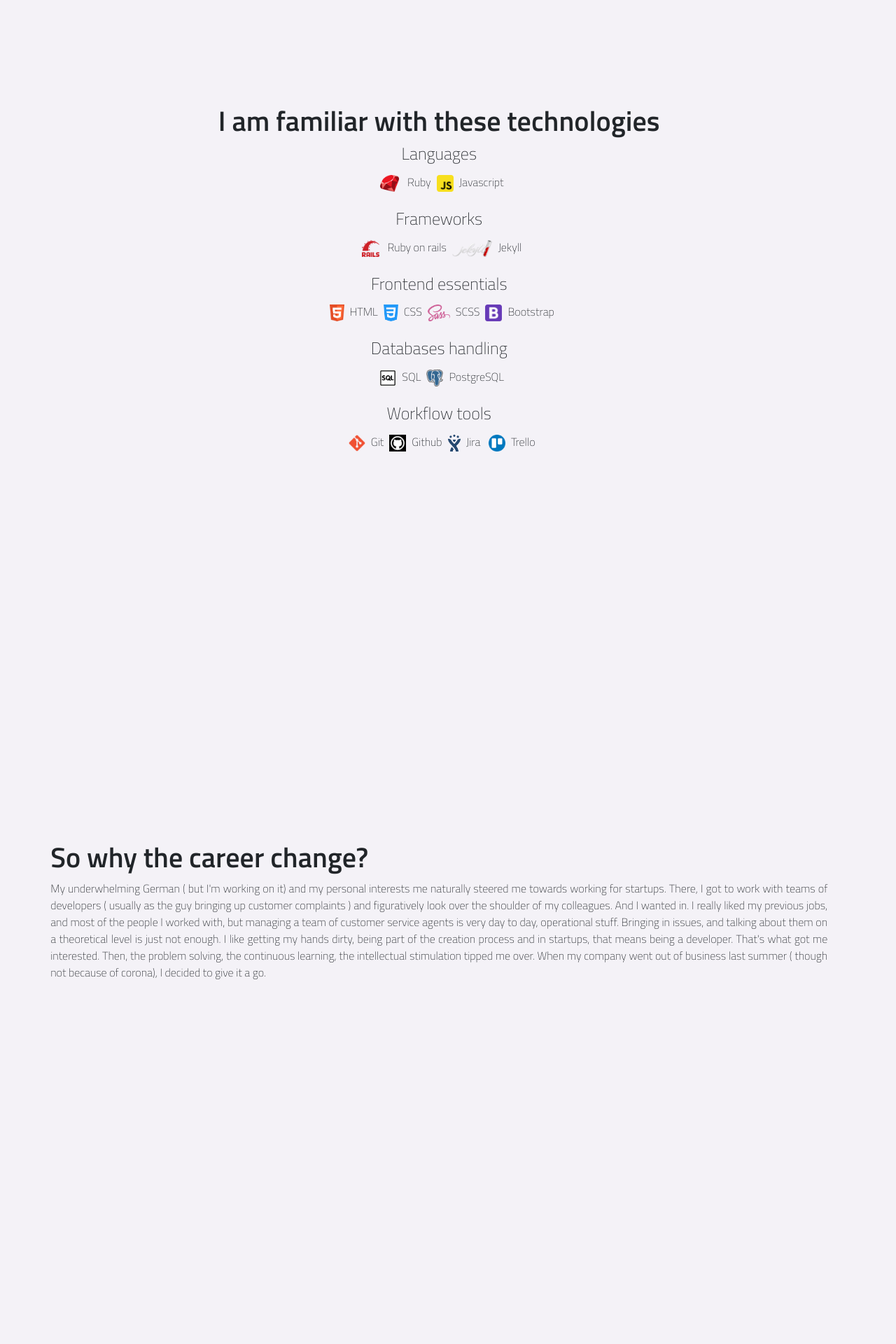
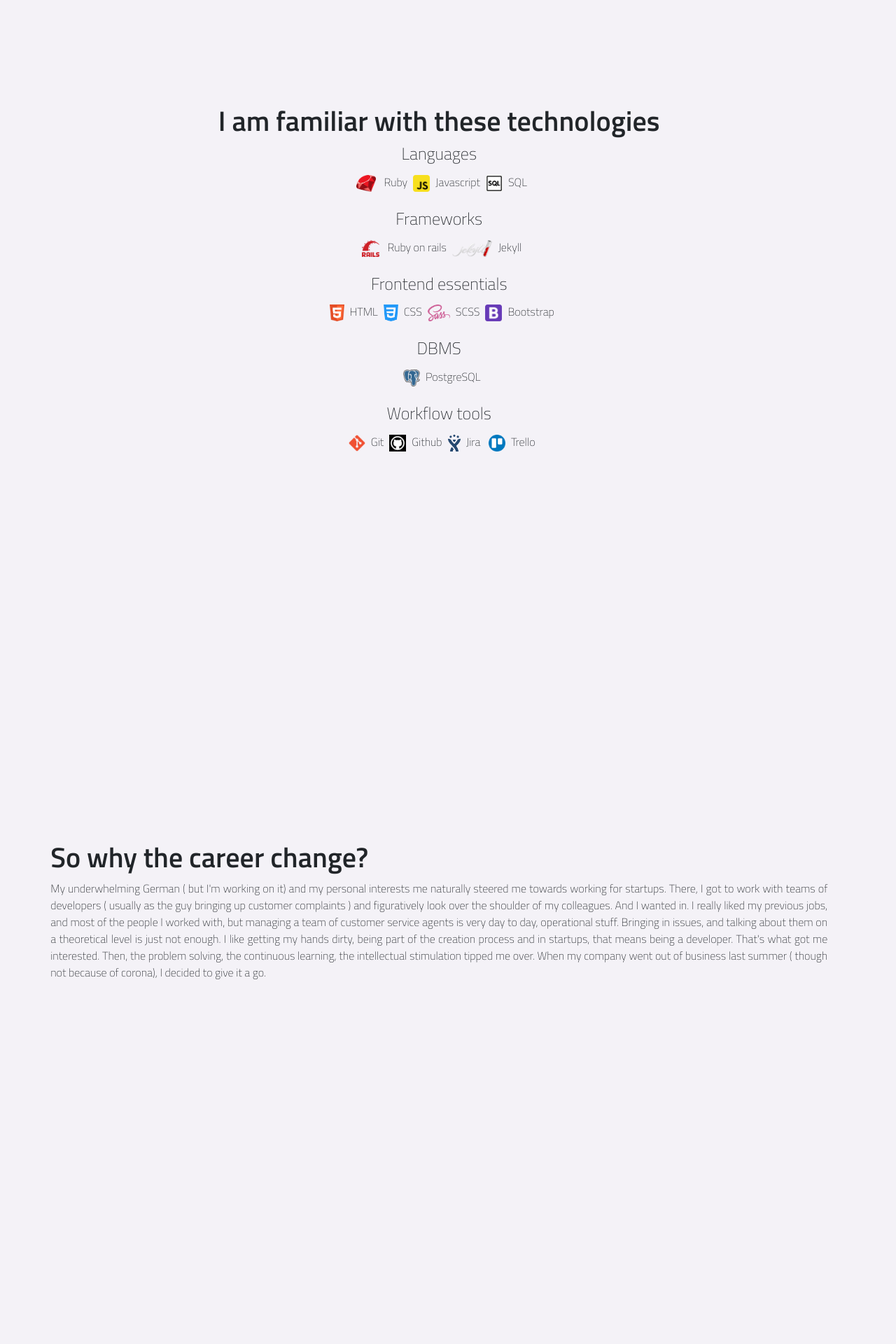
Before and after one commit to louisaude/portfoliolouis, a Jekyll site: the page built from index.html, in a window 1280 px wide. Shown: the part 1841-3761 px from the top of the page at 70% size. Built offline with Jekyll 4.4.1, drawn with Linux system fonts in a browser that asks for light colours; some web fonts are replaced; some of the changed text lies outside the part shown.

Commit message:
tweaked tech section

```diff
--- a/assets/css/projects.scss
+++ b/assets/css/projects.scss
@@ -1,3 +1,15 @@
+.titlebox {
+  display: flex;
+  flex-direction: column;
+  height: 100vh;
+  justify-content: center;
+  text-align: center;
+  .projectbox {
+    height: auto;
+  }
+}
+
+
 .projectbox {
   display: flex;
   flex-direction: row;
--- a/index.html
+++ b/index.html
@@ -24,13 +24,13 @@ layout: page
     <div class="container techs">
       <h1>I am familiar with these technologies</h1>
       <h4>Languages</h4>
-      <p><img src="assets/logos/ruby.png" alt="rails" class="icon"> Ruby<img src="assets/logos/javascript.png" class="icon">Javascript</p>
+      <p><img src="assets/logos/ruby.png" alt="rails" class="icon"> Ruby<img src="assets/logos/javascript.png" class="icon">Javascript<img src="assets/logos/sql.jpeg" class="icon">SQL</p>
       <h4>Frameworks</h4>
       <p><img src="assets/logos/rails.png" class="icon"> Ruby on rails<img src="assets/logos/jekyll.png" class="icon">Jekyll </p>
       <h4>Frontend essentials</h4>
       <p><img src="assets/logos/html.png" class="icon">HTML<img src="assets/logos/css.png" class="icon">CSS<img src="assets/logos/sass.png" class="icon">SCSS<img src="assets/logos/bootstrap.png" alt="Bootstrap" class="icon">Bootstrap</p>
-      <h4>Databases handling</h4>
-      <p><img src="assets/logos/sql.jpeg" class="icon">SQL<img src="assets/logos/potgresql.png" class="icon">PostgreSQL</p>
+      <h4>DBMS</h4>
+      <p><img src="assets/logos/potgresql.png" class="icon">PostgreSQL</p>
       <h4>Workflow tools</h4>
       <p><img src="assets/logos/git.png"  class="icon">Git<img src="assets/logos/github.png" class="icon">Github<img src="assets/logos/jira.png" class="icon">Jira <img src="assets/logos/trello.png" class="icon">Trello</p>
     </div>
@@ -54,6 +54,8 @@ layout: page
 </section>
 
 <section id="host.it">
+  <div class="container titlebox">
+    <h1>I have coded ( or participated in coding ) these.</h1>
     <div class="container projectbox">
       <div class="vertically-center">
         <div class="projectpic">
@@ -69,6 +71,7 @@ layout: page
         <div class="projecttext">
           <h1>Titre host.it</h1>
           <p>Lorem, ipsum dolor sit amet consectetur adipisicing elit. Quidem vel dolorem aliquid fugiat temporibus debitis non molestiae, fuga commodi, quae veritatis nam nobis illo quod eum architecto. Porro, beatae similique. Lorem ipsum dolor, sit amet consectetur adipisicing elit. Voluptates nostrum culpa ducimus iusto, deserunt maiores qui voluptas fuga explicabo libero quos. Adipisci minima expedita maxime officiis labore aperiam, quas nulla. Lorem ipsum, dolor sit amet consectetur adipisicing elit. Nesciunt, harum. Repudiandae consequatur impedit autem veniam magni, tempora harum earum rerum exercitationem laboriosam commodi porro dolore ipsam doloribus doloremque corporis alias!</p>
+        </div>
       </div>
     </div>
   </div>
```
Lines whose indentation alone changed are shown as unchanged.
